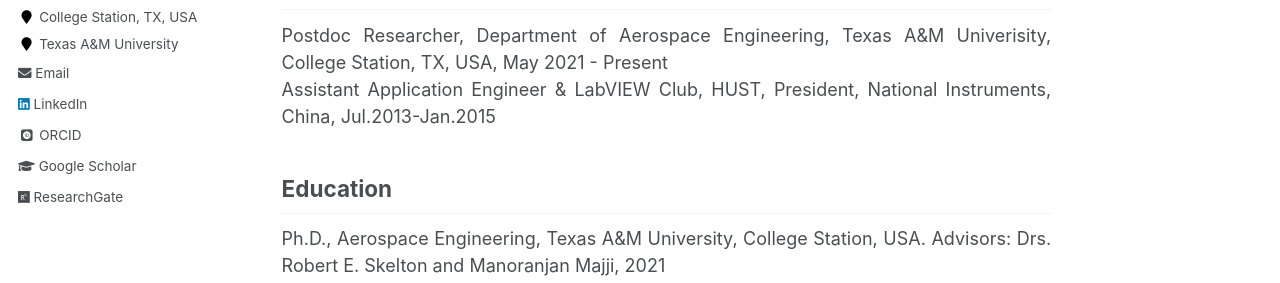
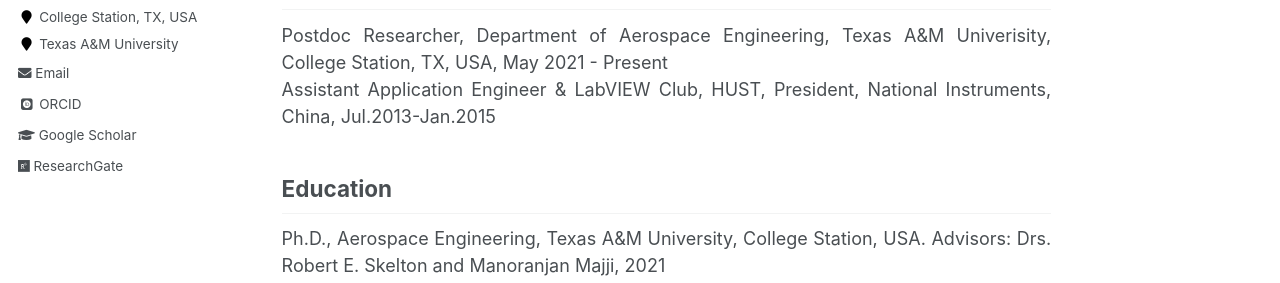
Before and after one commit to Muhao-Chen/muhao-chen.github.io, a Jekyll site: the page built from _pages/about.md, in a window 1280 px wide. Shown: the part 388-671 px from the top of the page. Built offline with Jekyll 4.4.1, drawn with Linux system fonts in a browser that asks for light colours; some web fonts are replaced.

Commit message:
Update _config.yml

```diff
--- a/_config.yml
+++ b/_config.yml
@@ -103,7 +103,7 @@ author:
   instagram        :
   impactstory      : #"https://profiles.impactstory.org/u/xxxx-xxxx-xxxx-xxxx"
   lastfm           :
-  linkedin         : "https://www.linkedin.com/in/muhao-chen-271b331ba/"
+  # linkedin         : "https://www.linkedin.com/in/muhao-chen-271b331ba/"
   orcid            : "https://orcid.org/my-orcid?orcid=0000-0003-1812-6835"
   researchgate     : "https://www.researchgate.net/profile/Muhao-Chen-2"
   pinterest        :
```
